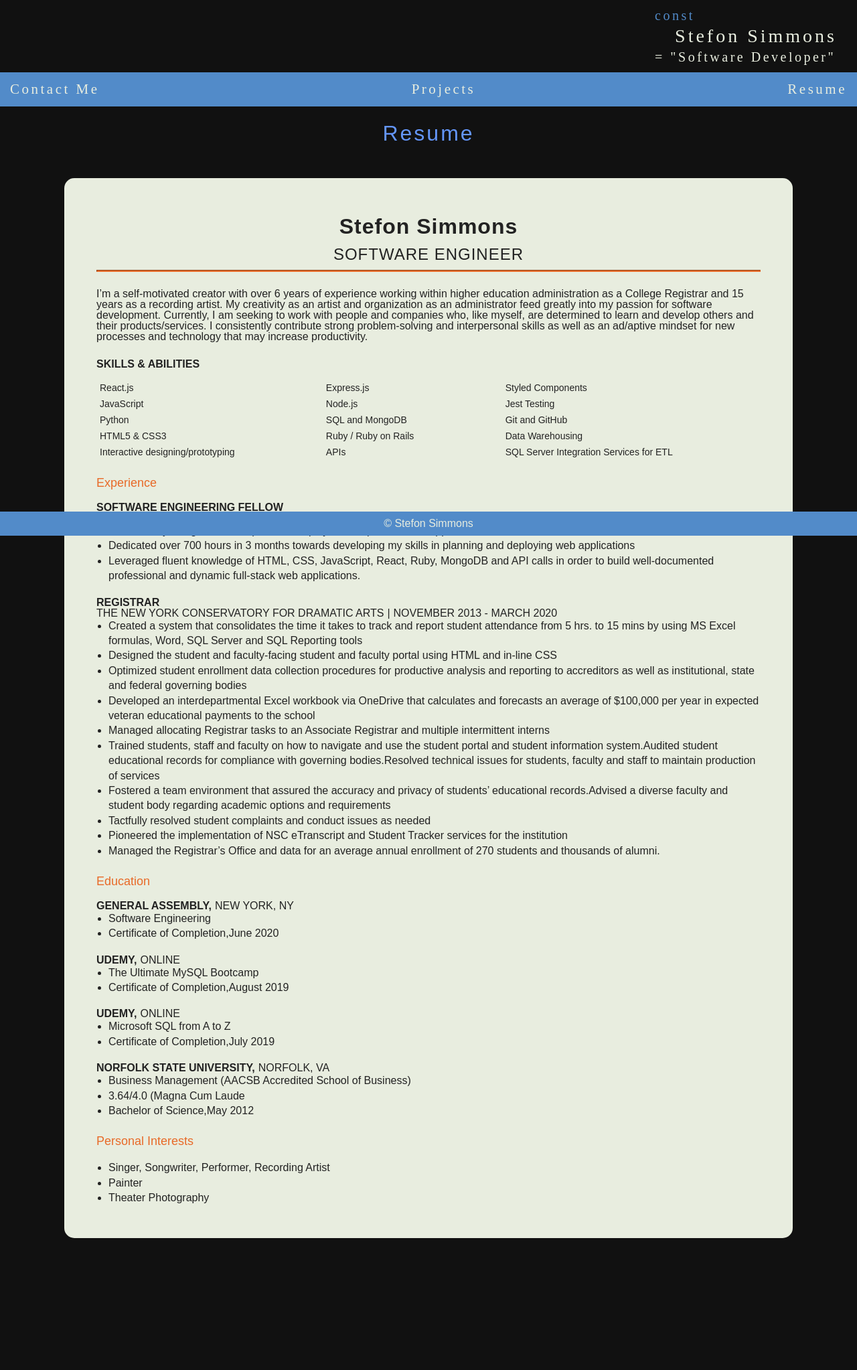
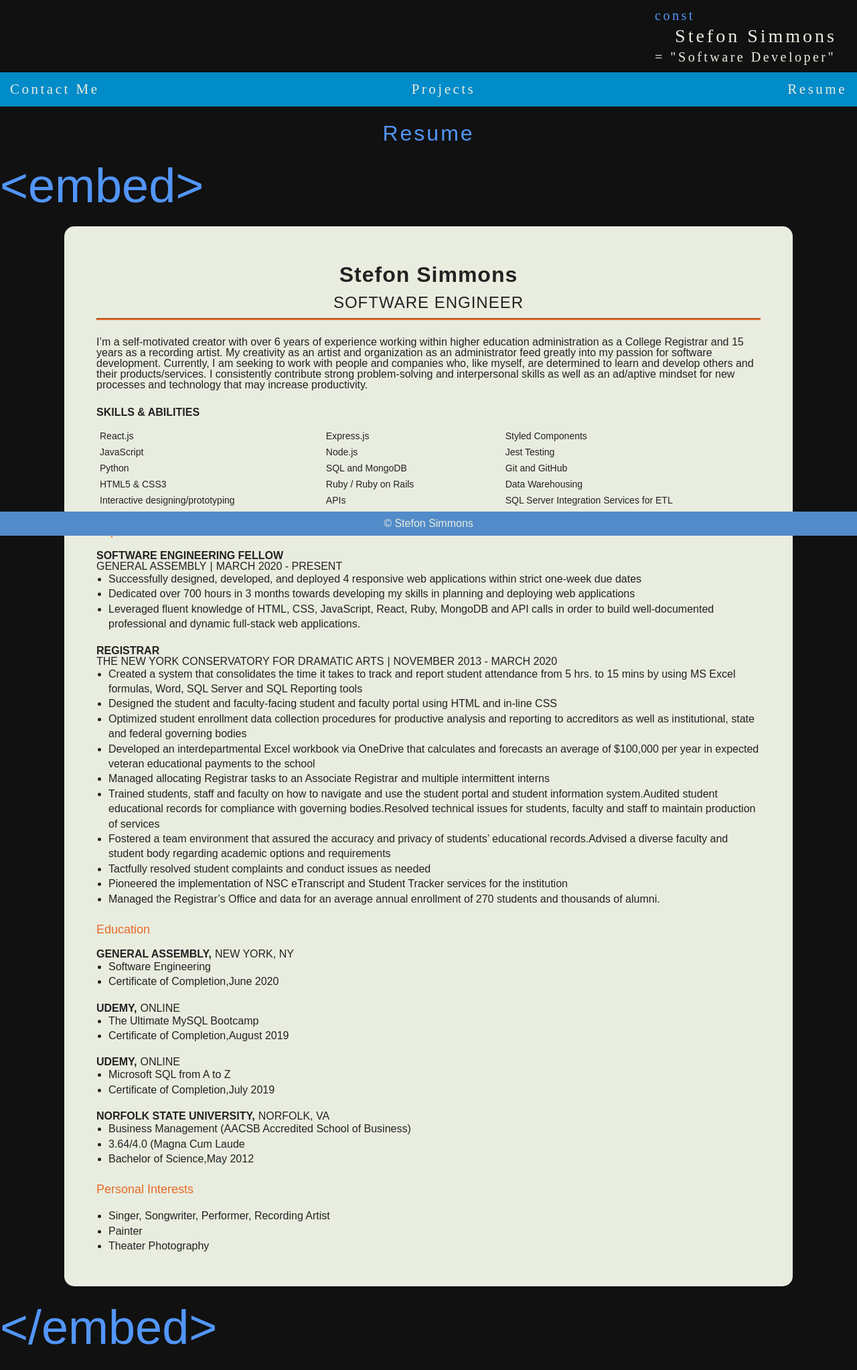
Before and after one commit to StefonSimmons/portfolio, a React (Create React App) app in the folder portfolio_app/: page /resume in a window 1280 px wide. Shown: the top 2046 px of the page at 67% size. Before the commit the page ends 1874 px from the top, so only its background shows below. Built offline with nearby package versions, Linux system fonts and the light colour scheme.

Commit message:
added project instacart-Costco

```diff
--- a/portfolio_app/src/components/AboutMe.jsx
+++ b/portfolio_app/src/components/AboutMe.jsx
@@ -22,7 +22,7 @@ export const Header = styled.h1`
   letter-spacing: 3px;
   line-height: 1.6;
   font-family: 'Ubuntu Condensed', sans-serif;
-  color: rgb(100,150,250)
+  color: rgb(82,150,250)
 `
 const Statement = styled.p`
   font-size: 18px;
@@ -39,7 +39,7 @@ const Code = styled.span`
 const TechSection = styled.section`
   margin: 0 35px;
   border-radius: 10px;
-  padding: 10px 15px;
+  padding: 5px;
   background: #e8eddf
 `
 const ToolBelt = styled.div`
--- a/portfolio_app/src/components/Header.jsx
+++ b/portfolio_app/src/components/Header.jsx
@@ -15,7 +15,7 @@ const Header = styled.div`
 
 `
 const Const = styled.span`
-  color: rgb(82,139,201)
+  color: rgb(82,150,250)
 `
 const Name = styled.h1`
   margin: 0 30px;
--- a/portfolio_app/src/components/Navigation.jsx
+++ b/portfolio_app/src/components/Navigation.jsx
@@ -17,7 +17,7 @@ const NavItem = styled.li`
 
 `
 const Nav = styled.nav`
-  background-color: rgb(82,139,201);
+  background-color: rgb(0,139,201);
   top: 0;
   width: 100%;
   margin-bottom: 0px
--- a/portfolio_app/src/components/Resume/Experience.js
+++ b/portfolio_app/src/components/Resume/Experience.js
@@ -31,7 +31,7 @@ export default function Experience() {
     const phrasesArray = job.phrases.split(';')
     return (
       <>
-      <Block keyid={`${1}${idx}`}>
+      <Block keyid={idx}>
         <DetailsHeader>{job.title}</DetailsHeader>
         <FlexBlock>
           <Business>{job.business}</Business>
--- a/portfolio_app/src/components/Resume/Resume.jsx
+++ b/portfolio_app/src/components/Resume/Resume.jsx
@@ -4,7 +4,7 @@ import BrandStatement from './BrandStatement'
 import Experience from './Experience'
 import Education from './Education'
 import { Phrase, List, Block } from './Experience'
-import {Header} from '../AboutMe'
+import { Header } from '../AboutMe'
 import styled from 'styled-components'
 
 const Border = styled.div`
@@ -18,7 +18,15 @@ const Page = styled.main`
   text-align: left;
   background-color: #e8eddf;
   border-radius: 15px;
-  font-family: 'Fira Sans', sans-serif;
+  font-family: 'Ubuntu Condensed', sans-serif;
+`
+const Embed = styled.span`
+  color: rgb(82,150,250);
+  font-size: 72px;
+  font-family: 'Ubuntu Condensed', sans-serif;
+`
+const EmbedBttm = styled(Embed)`
+  margin-bottom: 50px
 `
 const ResumeHeader = styled.header`
   letter-spacing: 1px;
@@ -69,8 +77,9 @@ export default function Resume() {
     <>
       <Border >
         <Header> Resume </Header>
+        <Embed>{`<embed>`}</Embed>
+
         <Page>
-
           <ResumeHeader>
             <Name>
               Stefon Simmons
@@ -116,10 +125,13 @@ export default function Resume() {
                 <Phrase>Painter</Phrase>
                 <Phrase>Theater Photography</Phrase>
               </List>
+
             </Block>
           </Section>
 
         </Page>
+        <EmbedBttm>{`</embed>`}</EmbedBttm>
+
       </Border>
     </>
 
--- a/portfolio_app/src/data/projects.json
+++ b/portfolio_app/src/data/projects.json
@@ -1,8 +1,8 @@
 [
   {
-    "name": "Cues",
-    "description": "'Cues' allows you to get quick data regarding film, television, and theater production activity in New York City. Select a NYC borough and at the flip of a card, filter through date ranges and discover the most popular location and time of year for the dramatic arts' exclusive use of NYC properties.",
-    "image": "https://imgur.com/o6hDZmu.png"
+    "name": "Instacart-Costco",
+    "description": "'Instacart-Costco'. A recreation of Instacart's website proposing a layout that enhances the findability of specific items through navigation, personalization, flow and accessibility.",
+    "image": "https://media.giphy.com/media/MF1XrtS1F0YrC21R3K/giphy.gif"
   },
   {
     "name": "World Tour",
@@ -10,9 +10,9 @@
     "image": "https://imgur.com/51PaEZf.png"
   },
   {
-    "name": "World Tour",
-    "description": "'World Tour' allows users to take a satellite journey to both familiar and foreign lands of Earth. You can randomly teleport or get specific in your search for regional data.",
-    "image": "https://imgur.com/51PaEZf.png"
+    "name": "Cues",
+    "description": "'Cues' allows you to get quick data regarding film, television, and theater production activity in New York City. Discover when NYC properties are utilized by the dramatic arts.",
+    "image": "https://imgur.com/o6hDZmu.png"
   }
 
 ]
```
